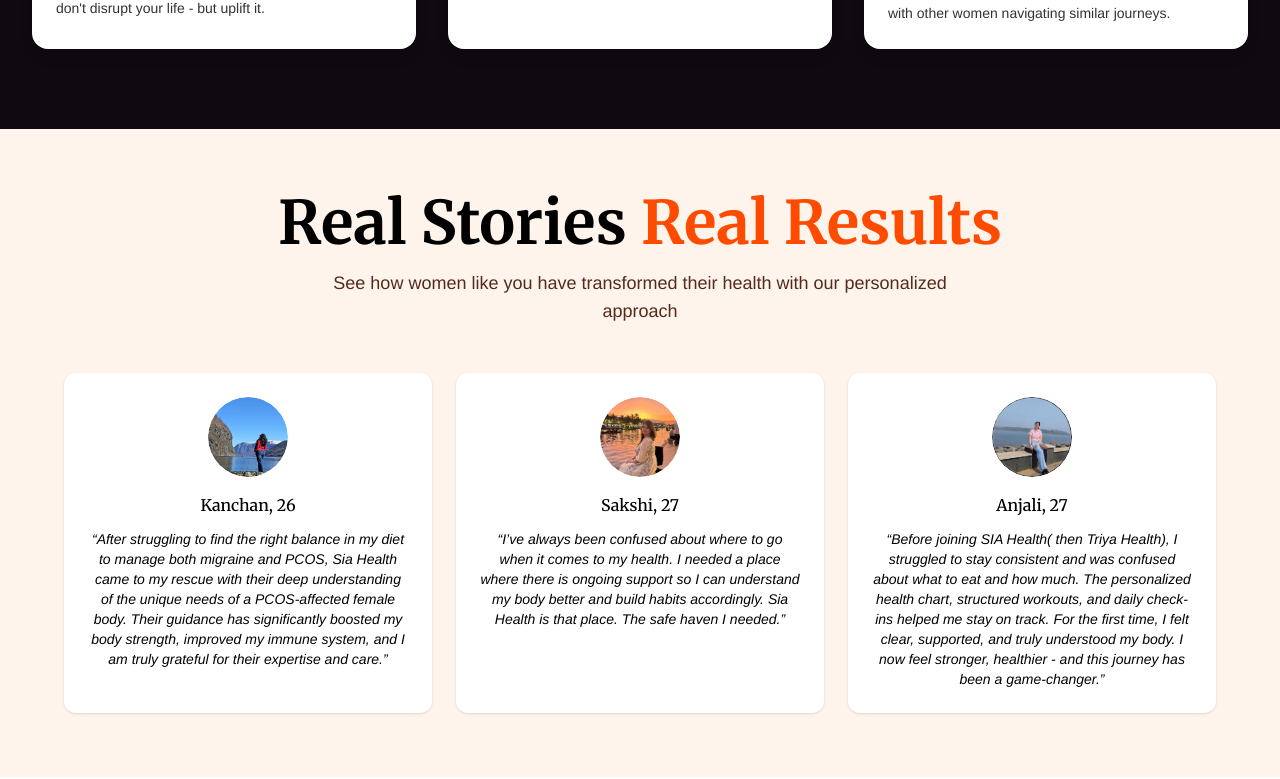
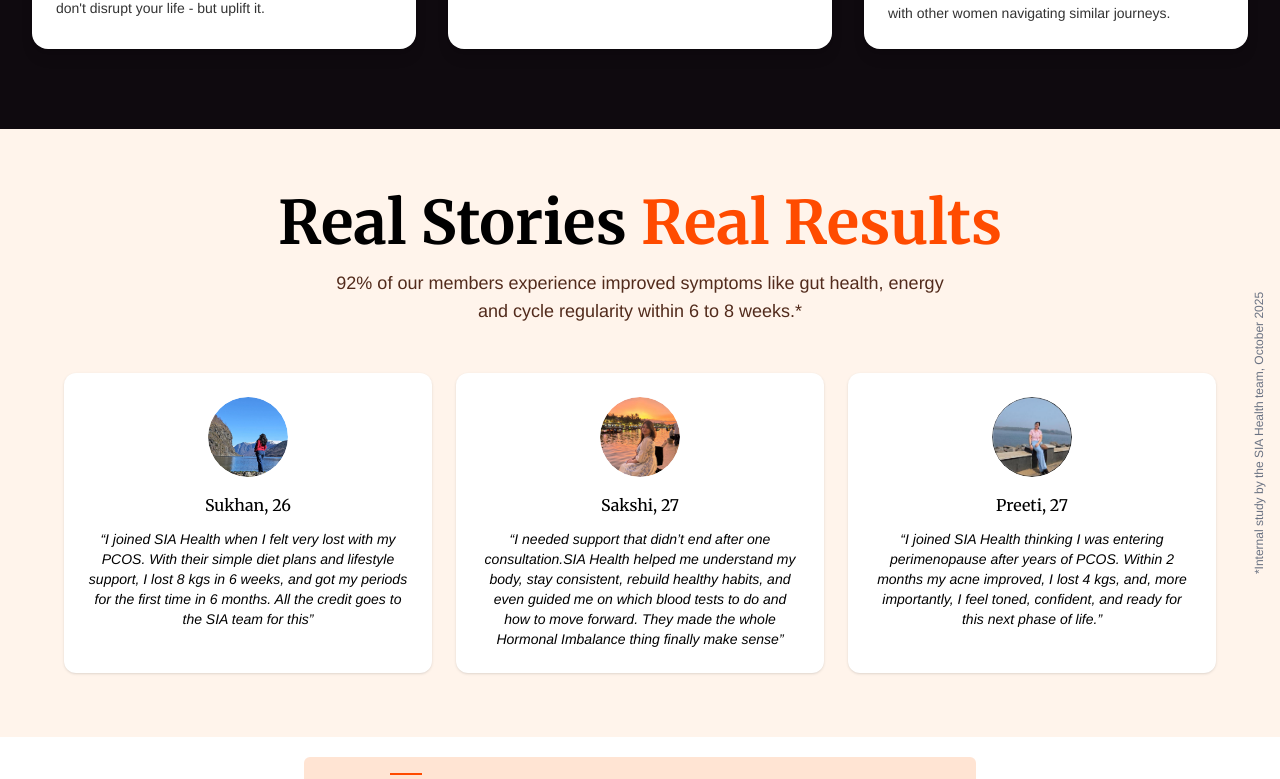
Before and after one commit to shwet91/sia_health, a Next.js app in the folder client/: page /solutions in a window 1280 px wide. Shown: the part 2925-3704 px from the top of the page. Built offline with nearby package versions, Linux system fonts and the light colour scheme.

Commit message:
hero responsive fix , vertical line added

```diff
--- /dev/null
+++ b/client/src/components/landingPage/ApproachV2.tsx
@@ -0,0 +1,16 @@
+"use client";
+
+import React, { useState } from "react";
+import { Merriweather } from "next/font/google";
+import "../../styles/landingPage.css";
+
+const merriweather = Merriweather({
+  subsets: ["latin"],
+  weight: ["400", "700"],
+});
+
+// Define form validation schema
+
+export default function Contact() {
+  return <div></div>;
+}
--- a/client/src/components/landingPage/Hero.tsx
+++ b/client/src/components/landingPage/Hero.tsx
@@ -26,11 +26,11 @@ export default function Hero() {
         </div>
 
         {/* Main Content */}
-        <div className="grid md:grid-cols-2 gap-8 items-center text-center">
+        <div className="grid md:grid-cols-2 gap-8 md:gap-0 lg:gap-28 items-center text-center">
           {/* Left Content */}
-          <div className="space-y-6 md:flex md:flex-col md:items-center md:ml-32 lg:ml-44">
+          <div className="space-y-6 md:flex md:flex-col md:items-center md:ml-2 lg:ml-44">
             <h1
-              className={`${merriweatherFont.className} text-4xl md:text-5xl lg:text-6xl font-bold md:text-center`}
+              className={`${merriweatherFont.className} text-4xl md:text-3xl lg:text-4xl xl:text-6xl font-bold md:text-center`}
             >
               <span className="text-orange-600 lg:whitespace-nowrap">
                 Personalised Hormonal Care
@@ -49,7 +49,7 @@ export default function Hero() {
 
             <button
               onClick={() => router.push("/contact")}
-              className="bg-orange-600 hover:bg-orange-700 text-white font-semibold text-lg px-8 py-4 rounded-full transition-all duration-300 shadow-lg hover:shadow-xl"
+              className="bg-orange-600 hover:bg-orange-700 text-white font-semibold text-lg px-8 py-4 rounded-sm transition-all duration-300 shadow-lg hover:shadow-xl lg:whitespace-nowrap"
             >
               Book a FREE Expert consult
             </button>
--- a/client/src/components/landingPage/Testimonials.tsx
+++ b/client/src/components/landingPage/Testimonials.tsx
@@ -22,21 +22,21 @@ const merriweatherFont = Merriweather({
 // 3 static testimonials
 const testimonials = [
   {
-    name: "Kanchan, 26",
+    name: "Sukhan, 26",
     quote:
-      "After struggling to find the right balance in my diet to manage both migraine and PCOS, Sia Health came to my rescue with their deep understanding of the unique needs of a PCOS-affected female body. Their guidance has significantly boosted my body strength, improved my immune system, and I am truly grateful for their expertise and care.",
+      "I joined SIA Health when I felt very lost with my PCOS. With their simple diet plans and lifestyle support, I lost 8 kgs in 6 weeks, and got my periods for the first time in  6 months. All the credit goes to the SIA team for this",
     image: "/testimonials/Kanchan.jpeg",
   },
   {
     name: "Sakshi, 27",
     quote:
-      "I’ve always been confused about where to go when it comes to my health. I needed a place where there is ongoing support so I can understand my body better and build habits accordingly. Sia Health is that place. The safe haven I needed.",
+      "I needed support that didn’t end after one consultation.SIA Health helped me understand my body, stay consistent, rebuild healthy habits, and even guided me on which blood tests to do and how to move forward. They made the whole Hormonal Imbalance thing finally make sense",
     image: "/testimonials/Sakhshi.jpeg",
   },
   {
-    name: "Anjali, 27",
+    name: "Preeti, 27",
     quote:
-      "Before joining SIA Health( then Triya Health), I struggled to stay consistent and was confused about what to eat and how much. The personalized health chart, structured workouts, and daily check-ins helped me stay on track. For the first time, I felt clear, supported, and truly understood my body. I now feel stronger, healthier - and this journey has been a game-changer.",
+      "I joined SIA Health thinking I was entering perimenopause after years of PCOS. Within 2 months my acne improved, I lost 4  kgs, and, more importantly, I feel toned, confident, and ready for this next phase of life.",
     image: "/testimonials/Anjali.jpeg",
   },
 ];
@@ -86,7 +86,23 @@ export default function Testimonials() {
   );
 
   return (
-    <section className="w-full Helvetica py-16 bg-[#FFF4EB]" id="testimonials">
+    <section
+      className="w-full Helvetica py-16 bg-[#FFF4EB] relative overflow-hidden"
+      id="testimonials"
+    >
+      {/* Vertical text on the right side */}
+      <div className="absolute right-4 md:right-10 lg:-right-33 xl:-right-30 top-40 md:top-80 lg:top-104 xl:top-1/2 md:-translate-y-1/2 hidden lg:flex">
+        <p
+          className="text-[10px] md:text-xs text-gray-500 whitespace-nowrap"
+          style={{
+            transform: "rotate(-90deg)",
+            transformOrigin: "center center",
+          }}
+        >
+          *Internal study by the SIA Health team, October 2025
+        </p>
+      </div>
+
       <div className="max-w-7xl mx-auto px-4">
         <h2
           className={`${merriweatherFont.className} text-4xl md:text-6xl font-bold text-center mb-4 mx-auto`}
@@ -95,8 +111,8 @@ export default function Testimonials() {
           <span className="text-[#FF4B00] font-bold">Real Results</span>
         </h2>
         <p className="text-lg text-center text-[#522b1c] mb-12 w-full md:w-1/2 mx-auto">
-          See how women like you have transformed their health with our
-          personalized approach
+          92% of our members experience improved symptoms like gut health,
+          energy and cycle regularity within 6 to 8 weeks.*
         </p>
 
         {/* Mobile Carousel */}
@@ -138,6 +154,11 @@ export default function Testimonials() {
               />
             ))}
           </div>
+
+          {/* Horizontal study note for mobile & tablet only (hidden on lg and up) */}
+          <p className="text-[10px] md:text-xs text-gray-500 text-center mt-2 lg:hidden">
+            *Internal study by the SIA Health team, October 2025
+          </p>
         </div>
 
         {/* Desktop Grid */}
```
